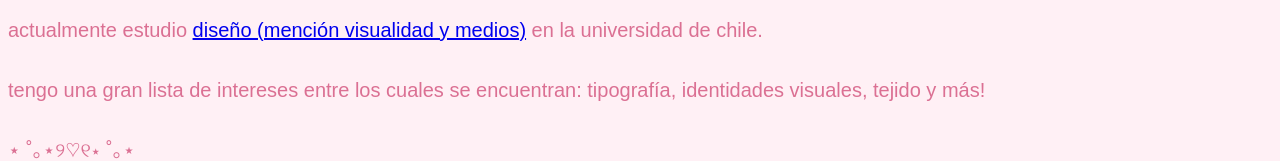
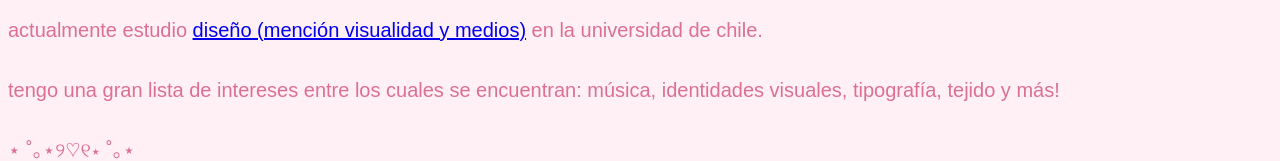
Before and after one commit to camilamendezm/camcita.github.io, a plain HTML site: page index.html in a window 1280 px wide. Shown: the part 190-351 px from the top of the page. Drawn offline with Linux system fonts and the light colour scheme.

Commit message:
cambio intereses

```diff
--- a/index.html
+++ b/index.html
@@ -22,7 +22,7 @@
       <a href="https://fau.uchile.cl/carreras/4929/diseno">dise&ntildeo (menci&oacute;n visualidad y medios)</a> en la universidad de chile.
     </p>
     <p>
-      tengo una gran lista de intereses entre los cuales se encuentran: tipograf&iacute;a, identidades visuales, tejido y m&aacute;s!
+      tengo una gran lista de intereses entre los cuales se encuentran: m&uacute;sica, identidades visuales, tipograf&iacute;a, tejido y m&aacute;s!
     </p>
     <p>
      ⋆ ˚｡⋆୨♡୧⋆ ˚｡⋆
```
